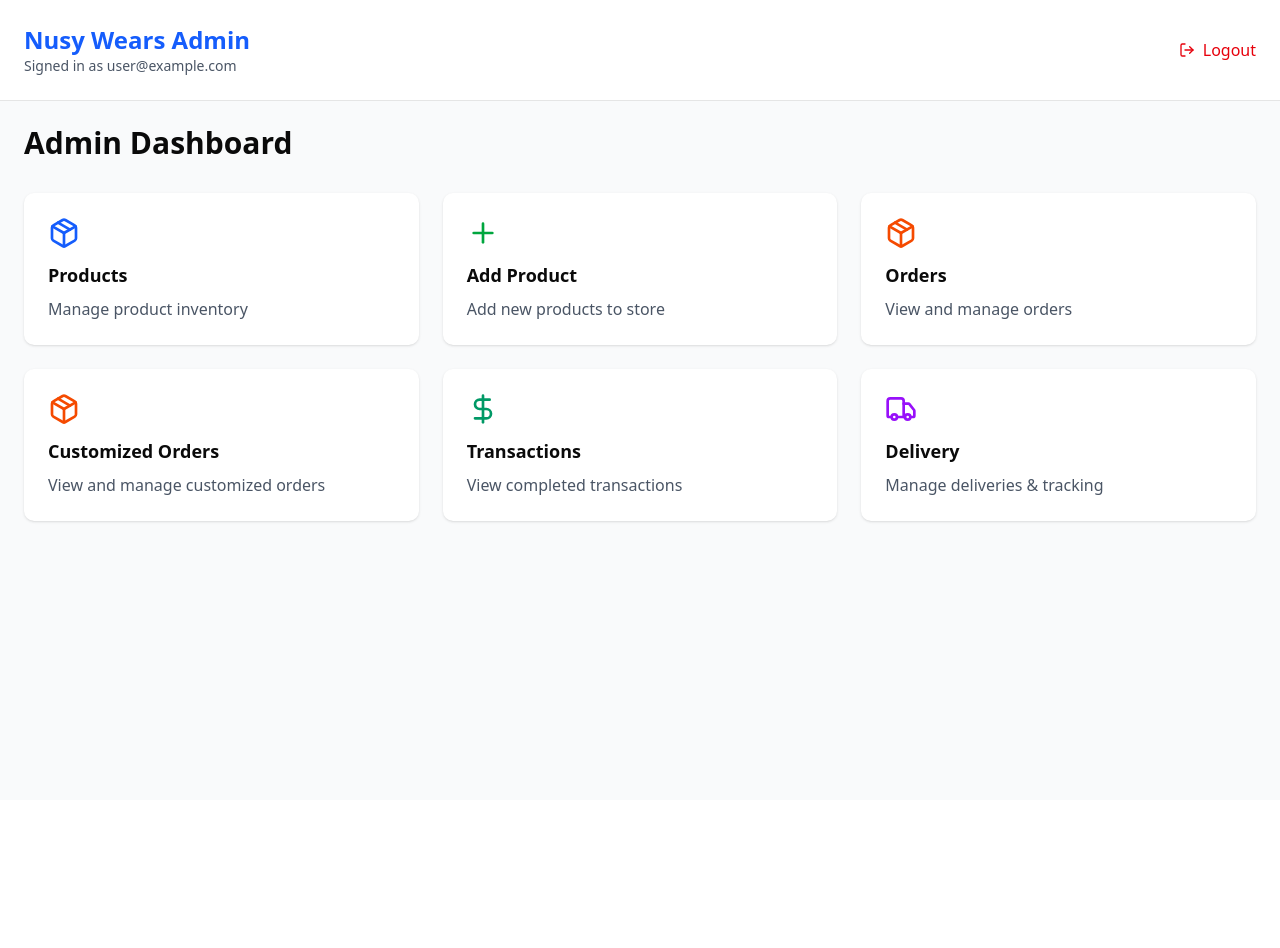
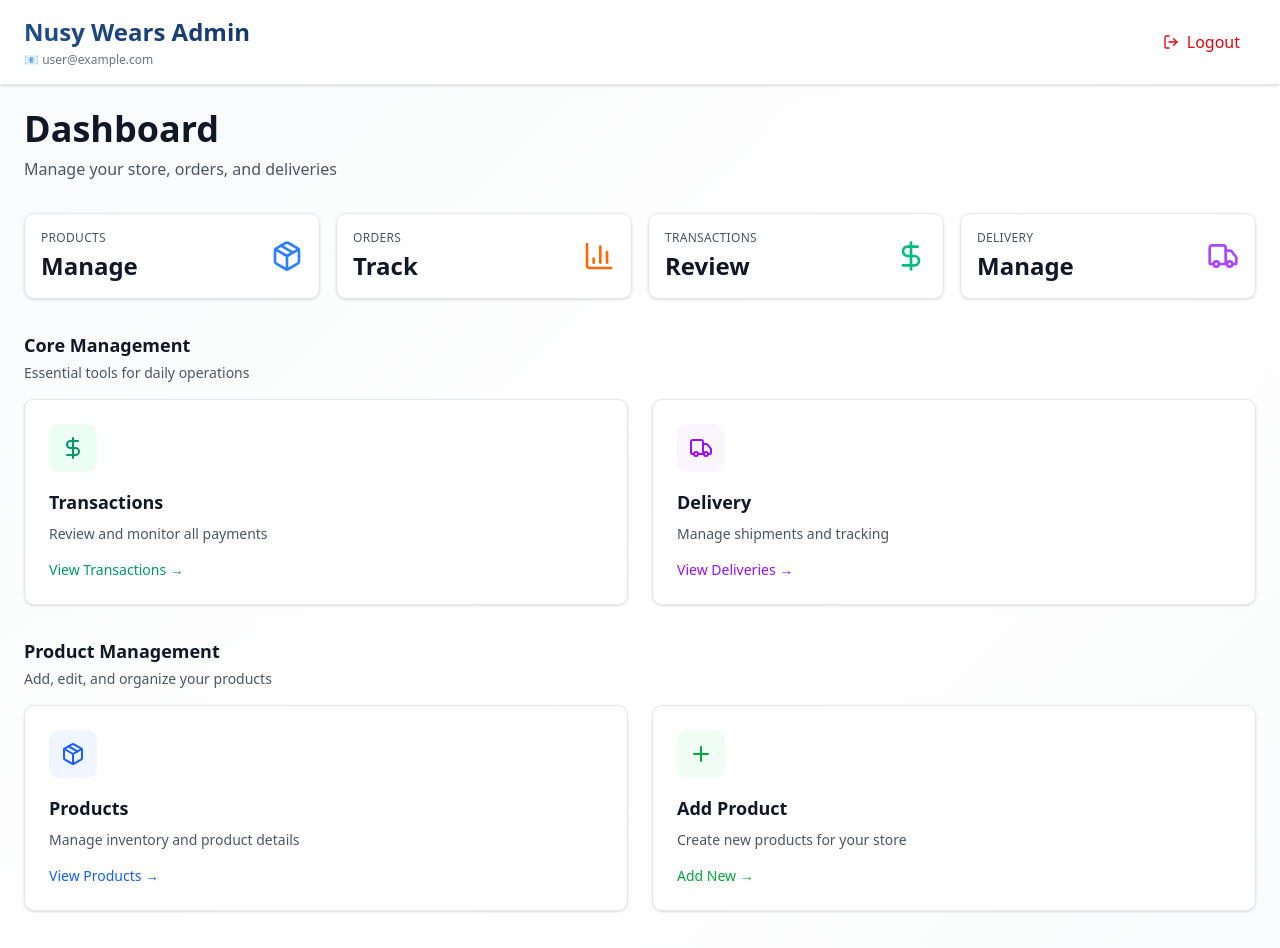
Before and after one commit to ismailoni/nusy-wears, a Next.js app: page /admin/dashboard in a window 1280 px wide. Shown: the top 948 px of the page. Before the commit the page ends 800 px from the top, so only its background shows below. Built offline with nearby package versions, Linux system fonts and the light colour scheme; no server answers; sample sign-in values are in the browser's storage.

Commit message:
feat: Revamp AdminDashboardPage with enhanced UI, navigation, and management sections

```diff
--- a/src/app/admin/dashboard/page.tsx
+++ b/src/app/admin/dashboard/page.tsx
@@ -3,7 +3,7 @@
 import { useRouter } from 'next/navigation';
 import { useEffect, useState } from 'react';
 import Link from 'next/link';
-import { Package, Plus, LogOut, DollarSign, Truck } from 'lucide-react';
+import { Package, Plus, LogOut, DollarSign, Truck, BarChart3 } from 'lucide-react';
 import { signOut, onAuthStateChanged } from 'firebase/auth';
 import { auth } from '@/firebase/config';
 
@@ -46,79 +46,201 @@ export default function AdminDashboardPage() {
   }
 
   return (
-    <main className="min-h-screen bg-gray-50">
-      <nav className="bg-white border-b p-6 flex items-center justify-between">
+    <main className="min-h-screen bg-linear-to-br from-gray-50 via-white to-gray-50">
+      {/* Navigation Bar */}
+      <nav className="bg-white border-b border-gray-200 shadow-sm">
+        <div className="max-w-7xl mx-auto px-6 py-4 flex items-center justify-between">
           <div>
-          <Link href="/" className="text-2xl font-bold text-blue-600">
+            <Link href="/" className="text-2xl font-bold bg-linear-to-r from-[#1d4e89] to-[#15396b] bg-clip-text text-transparent">
               Nusy Wears Admin
             </Link>
-          <p className="text-sm text-gray-600">Signed in as {userEmail}</p>
+            <p className="text-xs text-gray-500 mt-1">📧 {userEmail}</p>
           </div>
           <button
             onClick={handleLogout}
-          className="flex items-center gap-2 text-red-600 hover:text-red-700 font-medium"
+            className="flex items-center gap-2 px-4 py-2 text-red-600 hover:bg-red-50 rounded-lg font-medium transition-colors"
           >
             <LogOut className="w-4 h-4" />
             Logout
           </button>
+        </div>
       </nav>
 
-      <div className="max-w-7xl mx-auto p-6">
-        <h1 className="text-3xl font-bold mb-8">Admin Dashboard</h1>
+      {/* Main Content */}
+      <div className="max-w-7xl mx-auto p-6 space-y-8">
+        {/* Header Section */}
+        <div>
+          <h1 className="text-4xl font-bold text-gray-900">Dashboard</h1>
+          <p className="text-gray-600 mt-2">Manage your store, orders, and deliveries</p>
+        </div>
 
-        <div className="grid grid-cols-1 md:grid-cols-3 gap-6 mb-12">
+        {/* Quick Stats Row */}
+        <div className="grid grid-cols-1 md:grid-cols-4 gap-4">
+          <div className="bg-white p-4 rounded-lg border border-gray-200 shadow-sm">
+            <div className="flex items-center justify-between">
+              <div>
+                <p className="text-xs font-medium text-gray-600 uppercase tracking-wide">Products</p>
+                <p className="text-2xl font-bold text-gray-900 mt-1">Manage</p>
+              </div>
+              <Package className="w-8 h-8 text-blue-500" />
+            </div>
+          </div>
+          <div className="bg-white p-4 rounded-lg border border-gray-200 shadow-sm">
+            <div className="flex items-center justify-between">
+              <div>
+                <p className="text-xs font-medium text-gray-600 uppercase tracking-wide">Orders</p>
+                <p className="text-2xl font-bold text-gray-900 mt-1">Track</p>
+              </div>
+              <BarChart3 className="w-8 h-8 text-orange-500" />
+            </div>
+          </div>
+          <div className="bg-white p-4 rounded-lg border border-gray-200 shadow-sm">
+            <div className="flex items-center justify-between">
+              <div>
+                <p className="text-xs font-medium text-gray-600 uppercase tracking-wide">Transactions</p>
+                <p className="text-2xl font-bold text-gray-900 mt-1">Review</p>
+              </div>
+              <DollarSign className="w-8 h-8 text-emerald-500" />
+            </div>
+          </div>
+          <div className="bg-white p-4 rounded-lg border border-gray-200 shadow-sm">
+            <div className="flex items-center justify-between">
+              <div>
+                <p className="text-xs font-medium text-gray-600 uppercase tracking-wide">Delivery</p>
+                <p className="text-2xl font-bold text-gray-900 mt-1">Manage</p>
+              </div>
+              <Truck className="w-8 h-8 text-purple-500" />
+            </div>
+          </div>
+        </div>
+
+        {/* Core Management Section */}
+        <div>
+          <div className="mb-4">
+            <h2 className="text-lg font-bold text-gray-900">Core Management</h2>
+            <p className="text-sm text-gray-600 mt-1">Essential tools for daily operations</p>
+          </div>
+          <div className="grid grid-cols-1 md:grid-cols-2 gap-6">
+            {/* Transactions Card */}
+            <Link
+              href="/admin/transactions"
+              className="group bg-white border border-gray-200 rounded-lg p-6 shadow-sm hover:shadow-md hover:border-emerald-300 transition-all"
+            >
+              <div className="flex items-start justify-between mb-4">
+                <div className="p-3 bg-emerald-50 rounded-lg group-hover:bg-emerald-100 transition-colors">
+                  <DollarSign className="w-6 h-6 text-emerald-600" />
+                </div>
+              </div>
+              <h3 className="font-bold text-lg text-gray-900 mb-2">Transactions</h3>
+              <p className="text-sm text-gray-600 mb-4">Review and monitor all payments</p>
+              <div className="flex items-center text-emerald-600 group-hover:translate-x-1 transition-transform">
+                <span className="text-sm font-medium">View Transactions →</span>
+              </div>
+            </Link>
+
+            {/* Delivery Card */}
+            <Link
+              href="/admin/delivery"
+              className="group bg-white border border-gray-200 rounded-lg p-6 shadow-sm hover:shadow-md hover:border-purple-300 transition-all"
+            >
+              <div className="flex items-start justify-between mb-4">
+                <div className="p-3 bg-purple-50 rounded-lg group-hover:bg-purple-100 transition-colors">
+                  <Truck className="w-6 h-6 text-purple-600" />
+                </div>
+              </div>
+              <h3 className="font-bold text-lg text-gray-900 mb-2">Delivery</h3>
+              <p className="text-sm text-gray-600 mb-4">Manage shipments and tracking</p>
+              <div className="flex items-center text-purple-600 group-hover:translate-x-1 transition-transform">
+                <span className="text-sm font-medium">View Deliveries →</span>
+              </div>
+            </Link>
+          </div>
+        </div>
+
+        {/* Products Section */}
+        <div>
+          <div className="mb-4">
+            <h2 className="text-lg font-bold text-gray-900">Product Management</h2>
+            <p className="text-sm text-gray-600 mt-1">Add, edit, and organize your products</p>
+          </div>
+          <div className="grid grid-cols-1 md:grid-cols-2 gap-6">
+            {/* Products Card */}
             <Link
               href="/admin/products"
-            className="bg-white p-6 rounded-lg shadow hover:shadow-lg transition cursor-pointer"
+              className="group bg-white border border-gray-200 rounded-lg p-6 shadow-sm hover:shadow-md hover:border-blue-300 transition-all"
             >
-            <Package className="w-8 h-8 text-blue-600 mb-3" />
-            <h3 className="font-semibold text-lg mb-2">Products</h3>
-            <p className="text-gray-600">Manage product inventory</p>
+              <div className="flex items-start justify-between mb-4">
+                <div className="p-3 bg-blue-50 rounded-lg group-hover:bg-blue-100 transition-colors">
+                  <Package className="w-6 h-6 text-blue-600" />
+                </div>
+              </div>
+              <h3 className="font-bold text-lg text-gray-900 mb-2">Products</h3>
+              <p className="text-sm text-gray-600 mb-4">Manage inventory and product details</p>
+              <div className="flex items-center text-blue-600 group-hover:translate-x-1 transition-transform">
+                <span className="text-sm font-medium">View Products →</span>
+              </div>
             </Link>
 
+            {/* Add Product Card */}
             <Link
               href="/admin/products/add"
-            className="bg-white p-6 rounded-lg shadow hover:shadow-lg transition cursor-pointer"
+              className="group bg-white border border-gray-200 rounded-lg p-6 shadow-sm hover:shadow-md hover:border-green-300 transition-all"
             >
-            <Plus className="w-8 h-8 text-green-600 mb-3" />
-            <h3 className="font-semibold text-lg mb-2">Add Product</h3>
-            <p className="text-gray-600">Add new products to store</p>
+              <div className="flex items-start justify-between mb-4">
+                <div className="p-3 bg-green-50 rounded-lg group-hover:bg-green-100 transition-colors">
+                  <Plus className="w-6 h-6 text-green-600" />
+                </div>
+              </div>
+              <h3 className="font-bold text-lg text-gray-900 mb-2">Add Product</h3>
+              <p className="text-sm text-gray-600 mb-4">Create new products for your store</p>
+              <div className="flex items-center text-green-600 group-hover:translate-x-1 transition-transform">
+                <span className="text-sm font-medium">Add New →</span>
+              </div>
+            </Link>
+          </div>
+        </div>
+
+        {/* Orders Section */}
+        <div>
+          <div className="mb-4">
+            <h2 className="text-lg font-bold text-gray-900">Orders</h2>
+            <p className="text-sm text-gray-600 mt-1">Manage standard and customized orders</p>
+          </div>
+          <div className="grid grid-cols-1 md:grid-cols-2 gap-6">
+            {/* Orders Card */}
+            <Link
+              href="/admin/orders"
+              className="group bg-white border border-gray-200 rounded-lg p-6 shadow-sm hover:shadow-md hover:border-orange-300 transition-all"
+            >
+              <div className="flex items-start justify-between mb-4">
+                <div className="p-3 bg-orange-50 rounded-lg group-hover:bg-orange-100 transition-colors">
+                  <Package className="w-6 h-6 text-orange-600" />
+                </div>
+              </div>
+              <h3 className="font-bold text-lg text-gray-900 mb-2">Orders</h3>
+              <p className="text-sm text-gray-600 mb-4">View and manage standard orders</p>
+              <div className="flex items-center text-orange-600 group-hover:translate-x-1 transition-transform">
+                <span className="text-sm font-medium">View Orders →</span>
+              </div>
             </Link>
 
-          <Link
-            href="/admin/orders"
-            className="bg-white p-6 rounded-lg shadow hover:shadow-lg transition cursor-pointer"
-          >
-            <Package className="w-8 h-8 text-orange-600 mb-3" />
-            <h3 className="font-semibold text-lg mb-2">Orders</h3>
-            <p className="text-gray-600">View and manage orders</p>
-          </Link>
+            {/* Customized Orders Card */}
             <Link
               href="/admin/customized-orders"
-            className="bg-white p-6 rounded-lg shadow hover:shadow-lg transition cursor-pointer"
+              className="group bg-white border border-gray-200 rounded-lg p-6 shadow-sm hover:shadow-md hover:border-pink-300 transition-all"
             >
-            <Package className="w-8 h-8 text-orange-600 mb-3" />
-            <h3 className="font-semibold text-lg mb-2">Customized Orders</h3>
-            <p className="text-gray-600">View and manage customized orders</p>
+              <div className="flex items-start justify-between mb-4">
+                <div className="p-3 bg-pink-50 rounded-lg group-hover:bg-pink-100 transition-colors">
+                  <Package className="w-6 h-6 text-pink-600" />
+                </div>
+              </div>
+              <h3 className="font-bold text-lg text-gray-900 mb-2">Customized Orders</h3>
+              <p className="text-sm text-gray-600 mb-4">Handle custom lens orders and quotes</p>
+              <div className="flex items-center text-pink-600 group-hover:translate-x-1 transition-transform">
+                <span className="text-sm font-medium">View Orders →</span>
+              </div>
             </Link>
-
-          <Link
-            href="/admin/transactions"
-            className="bg-white p-6 rounded-lg shadow hover:shadow-lg transition cursor-pointer"
-          >
-            <DollarSign className="w-8 h-8 text-emerald-600 mb-3" />
-            <h3 className="font-semibold text-lg mb-2">Transactions</h3>
-            <p className="text-gray-600">View completed transactions</p>
-          </Link>
-
-          <Link
-            href="/admin/delivery"
-            className="bg-white p-6 rounded-lg shadow hover:shadow-lg transition cursor-pointer"
-          >
-            <Truck className="w-8 h-8 text-purple-600 mb-3" />
-            <h3 className="font-semibold text-lg mb-2">Delivery</h3>
-            <p className="text-gray-600">Manage deliveries & tracking</p>
-          </Link>
+          </div>
         </div>
       </div>
     </main>
```
Lines whose indentation alone changed are shown as unchanged.
